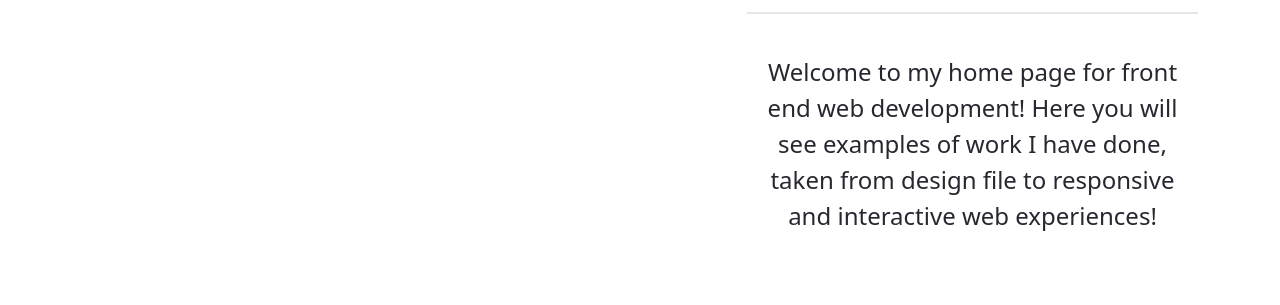
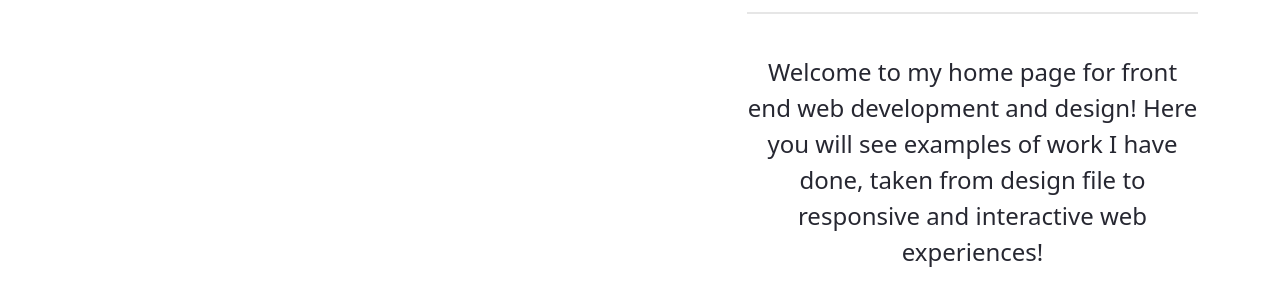
Before and after one commit to DEAckeret/web-dev-profile, a website built with webpack: page index.html in a window 1280 px wide. Shown: the part 543-848 px from the top of the page. Built offline with nearby package versions, Linux system fonts and the light colour scheme; files whose address does not match are found by name.

Commit message:
Mention design in the home page welcome line
Co-Authored-By: Claude Opus 5.5 <noreply@anthropic.com>
Claude-Session: https://claude.ai/code/session_01Ps84a5Nxrtre9zh4zSMi9v

```diff
--- a/index.html
+++ b/index.html
@@ -125,7 +125,7 @@
                 <br>
                 <hr>
                 <br>
-                <p class="light">Welcome to my home page for front end web development! Here you will see examples of work I have done, taken from design file to responsive and interactive web experiences!
+                <p class="light">Welcome to my home page for front end web development and design! Here you will see examples of work I have done, taken from design file to responsive and interactive web experiences!
                 </p>
             </div>
         </div>
```
